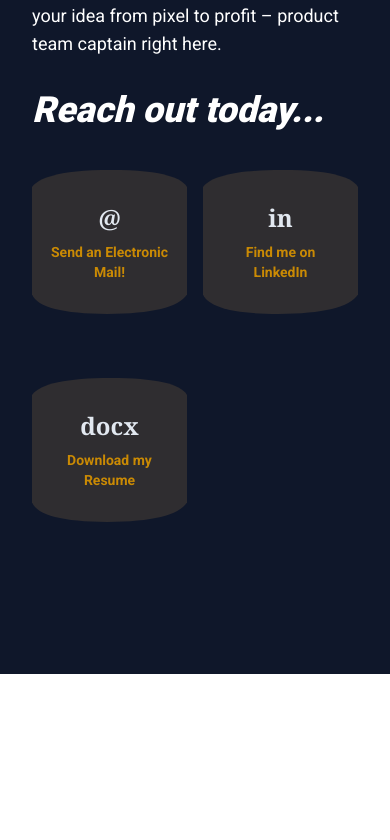
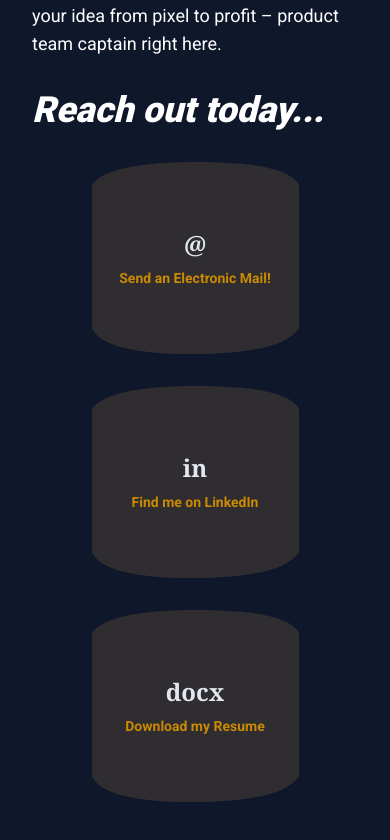
Before and after one commit to devalexwhite/portfolio-2024, a Next.js app: page / in a window 390 px wide. Shown: the part 842-1682 px from the top of the page. Before the commit the page ends 1516 px from the top, so only its background shows below. Built offline with nearby package versions, Linux system fonts and the light colour scheme.

Commit message:
Little more responsive cleanup

```diff
--- a/app/page.tsx
+++ b/app/page.tsx
@@ -54,10 +54,10 @@ export default function HomePage() {
           pixel to profit – product team captain right here.
         </p>
         <div className="mt-8">
-          <h3 className="text-white font-black text-4xl italic mb-4">
+          <h3 className="text-white font-black text-4xl italic mb-8 sm:mb-4">
             Reach out today...
           </h3>
-          <div className="grid grid-cols-2 sm:flex sm:flex-row items-center gap-4 sm:gap-8">
+          <div className="flex flex-col sm:flex-row items-center gap-8">
             <Link
               href="mailto:alex.white@hey.com"
               className="group inline-block w-full h-full"
```
